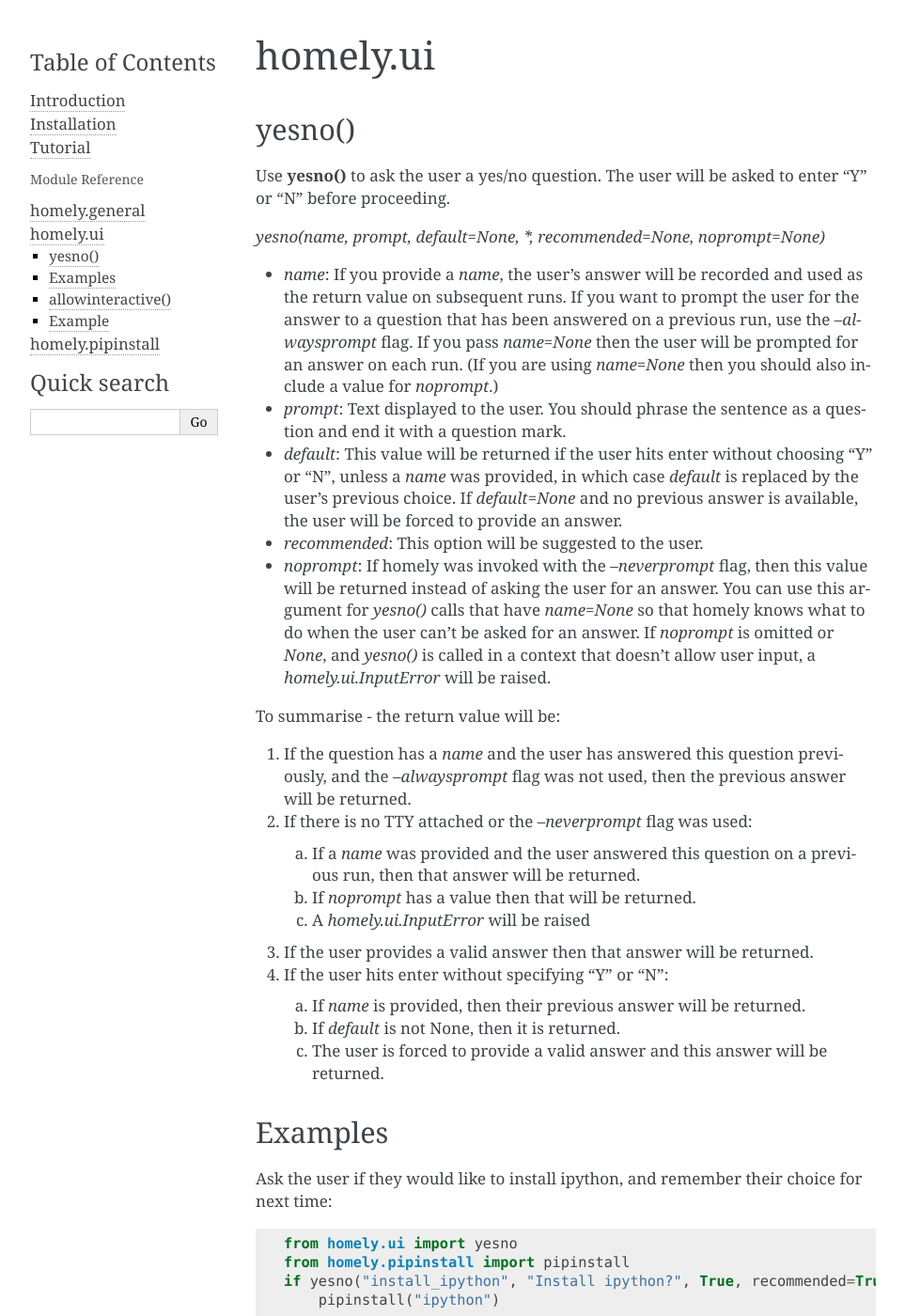
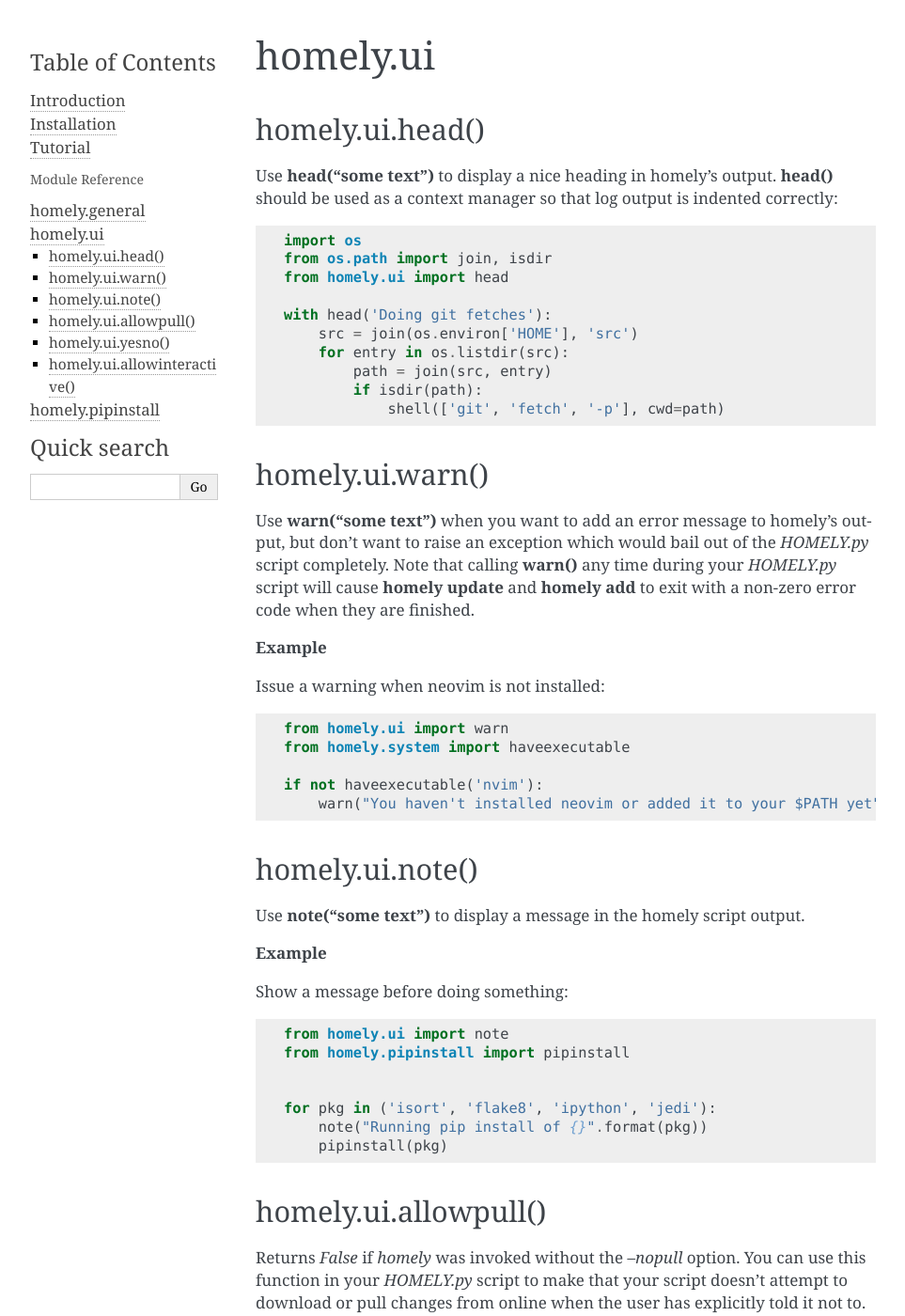
Before and after one commit to phodge/homely, a Sphinx documentation site: the page built from docs/ref/ui.rst, in a window 1280 px wide and 1400 px high. Shown: the whole window at 94% size, without its empty margins (148-1111 px from the left). Built offline with Sphinx 7.4.7, drawn with Linux system fonts in a browser that asks for light colours; pages that are not in the unit, such as notebooks, are missing from menus; some of the changed text lies outside the part shown.

Commit message:
docs/ref/ui: Finishedgit add docs/ref/ui.rst

```diff
--- a/docs/ref/ui.rst
+++ b/docs/ref/ui.rst
@@ -2,8 +2,86 @@
 =========
 
 
-yesno()
--------
+homely.ui.head()
+----------------
+
+Use **head("some text")** to display a nice heading in homely's output.
+**head()** should be used as a context manager so that log output is indented
+correctly::
+
+    import os
+    from os.path import join, isdir
+    from homely.ui import head
+
+    with head('Doing git fetches'):
+        src = join(os.environ['HOME'], 'src')
+        for entry in os.listdir(src):
+            path = join(src, entry)
+            if isdir(path):
+                shell(['git', 'fetch', '-p'], cwd=path)
+
+
+homely.ui.warn()
+----------------
+
+Use **warn("some text")** when you want to add an error message to homely's
+output, but don't want to raise an exception which would bail out of the
+`HOMELY.py` script completely. Note that calling **warn()** any time during
+your `HOMELY.py` script will cause **homely update** and **homely add** to exit
+with a non-zero error code when they are finished.
+
+**Example**
+
+Issue a warning when neovim is not installed::
+
+    from homely.ui import warn
+    from homely.system import haveexecutable
+
+    if not haveexecutable('nvim'):
+        warn("You haven't installed neovim or added it to your $PATH yet")
+
+
+homely.ui.note()
+----------------
+
+Use **note("some text")** to display a message in the homely script output.
+
+**Example**
+
+Show a message before doing something::
+
+    from homely.ui import note
+    from homely.pipinstall import pipinstall
+
+
+    for pkg in ('isort', 'flake8', 'ipython', 'jedi'):
+        note("Running pip install of {}".format(pkg))
+        pipinstall(pkg)
+
+
+homely.ui.allowpull()
+---------------------
+
+Returns `False` if `homely` was invoked without the `--nopull` option. You can
+use this function in your `HOMELY.py` script to make that your script doesn't
+attempt to download or pull changes from online when the user has explicitly
+told it not to.
+
+**Example**
+
+Run `git fetch` in a private repo except when `--nopull` is used::
+
+    import os
+    from homely.system import shell
+    from homely.ui import allowpull
+
+    repopath = os.environ['HOME'] + '/src/neovim.git'
+    if allowpull():
+        shell(['git', 'fetch', 'origin', '--tags'], cwd=repopath)
+
+
+homely.ui.yesno()
+-----------------
 
 Use **yesno()** to ask the user a yes/no question. The user will be asked to
 enter "Y" or "N" before proceeding.
@@ -52,9 +130,7 @@
    #. The user is forced to provide a valid answer and this answer will be returned.
 
 
-
-Examples
---------
+**Examples**
 
 Ask the user if they would like to install ipython, and remember their choice
 for next time::
@@ -63,7 +139,6 @@
     from homely.pipinstall import pipinstall
     if yesno("install_ipython", "Install ipython?", True, recommended=True)
         pipinstall("ipython")
-
 
 
 Ask the user if they would like to perform an interactive task like edit their
@@ -75,8 +150,8 @@
         shell(["vim", "~/.bashrc"], stdout="TTY")
 
 
-allowinteractive()
-------------------
+homely.ui.allowinteractive()
+----------------------------
 
 Returns *True* if there is a TTY attached and the *--neverprompt* option was
 not used.
```
Also changed, not shown: other parts of docs/ref/ui.rst (+1 -3 lines).
